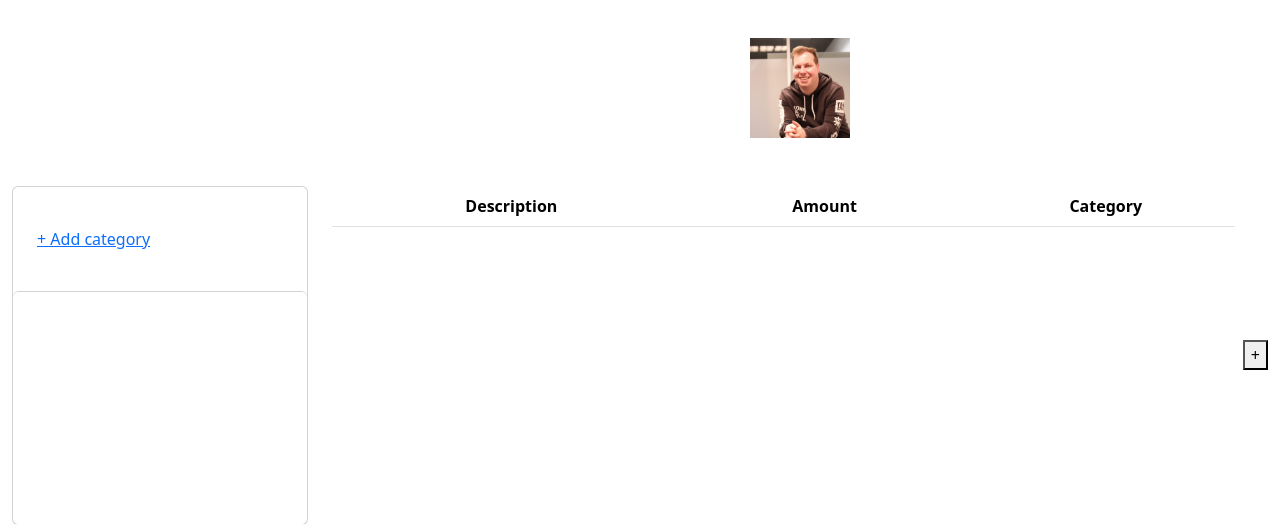
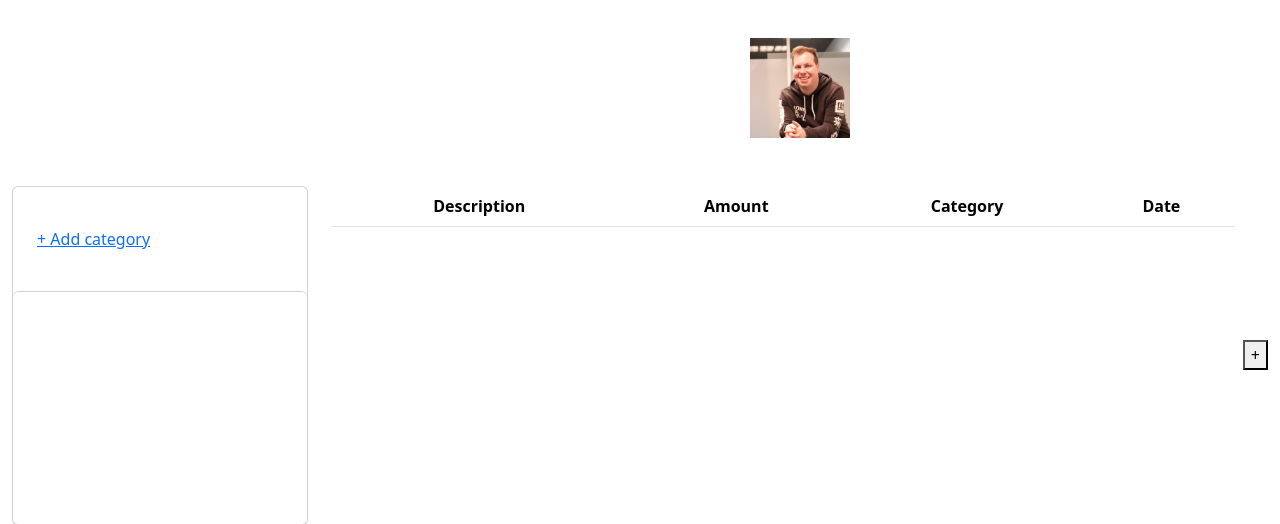
Before and after one commit to juliansprietsma/finance, a Django app: page /finance/ in a window 1280 px wide. Shown: the part 171-695 px from the top of the page. Run offline with Django 5.2, Linux system fonts and the light colour scheme; the visitor is signed in with stand-in values (Sample User, id 1); data that the repository does not hold is empty; some libraries are stand-ins or nearby versions.

Commit message:
Fix table spacing

```diff
--- a/finance/templates/finance/home.html
+++ b/finance/templates/finance/home.html
@@ -71,7 +71,7 @@
 
             <div class="col-9 d-flex align-items-center justify-content-center">
                 <div class="table-card" style="overflow-y: auto; width: 100%; height: 100%;">
-                    <table class="table table-hover text-center" style="width: 1100px;">
+                    <table class="table table-hover text-center" style="width: 100%;">
                         <thead style="position: sticky; top: 0; z-index: 1;">
                             <tr>
                                 <th scope="col">Description</th>
```
